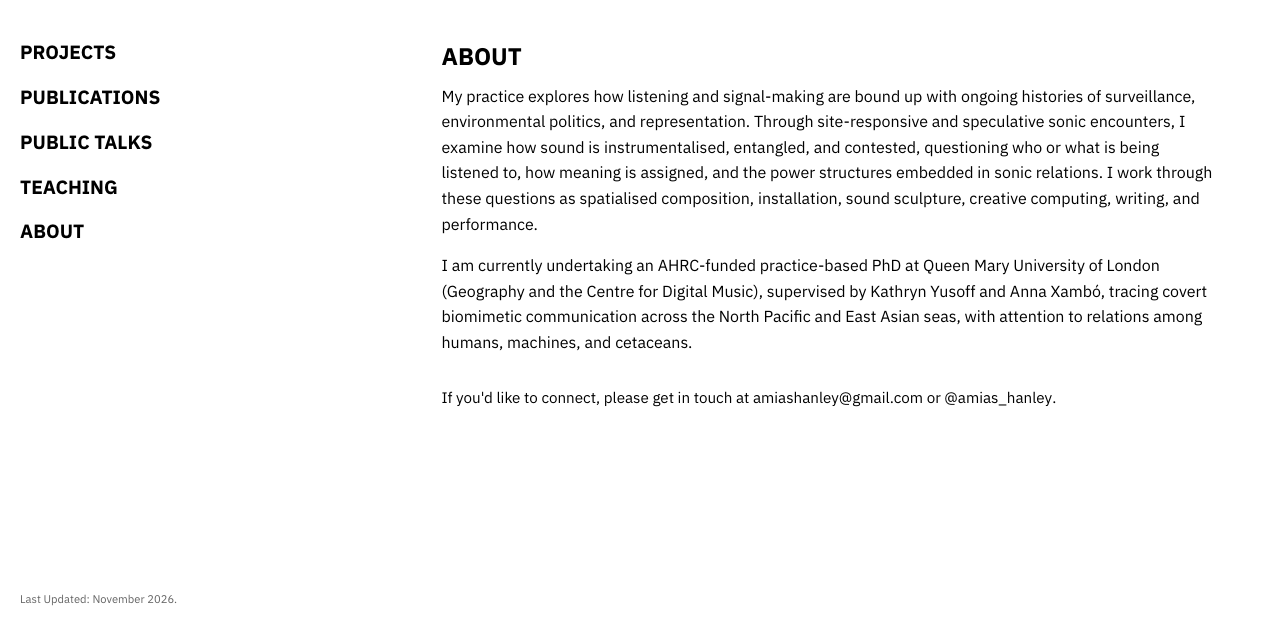
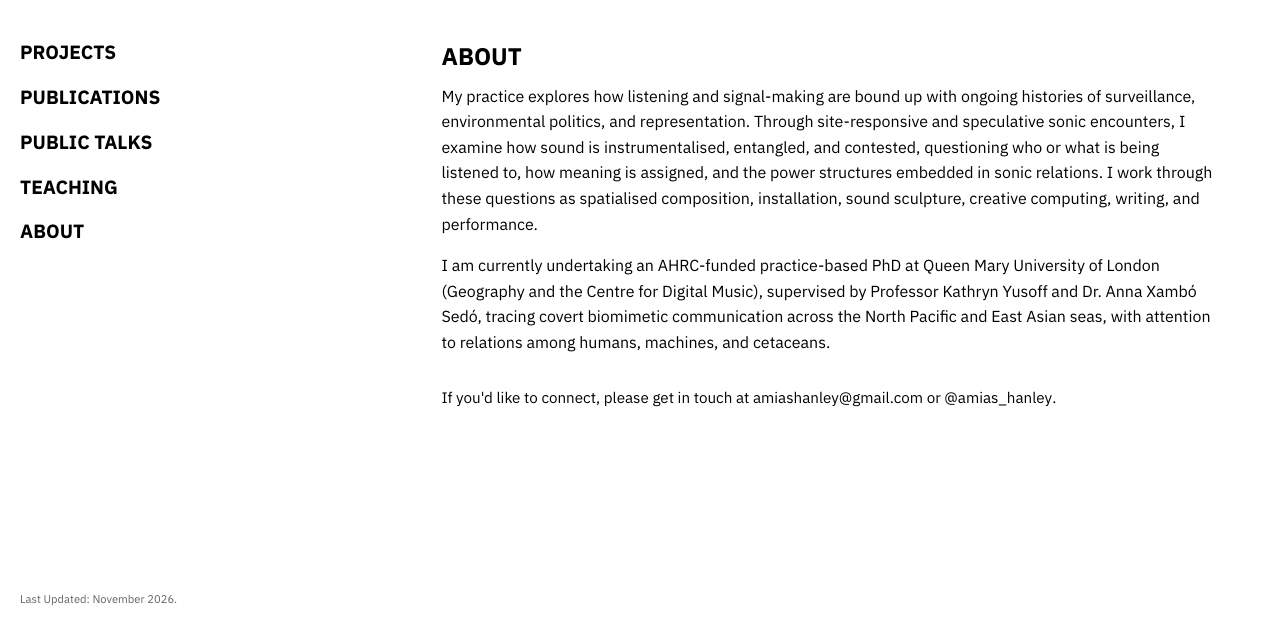
Before and after one commit to amiashanley/amiashanley-website, a plain HTML site: page about/about.html in a window 1280 px wide. Shown: the part 172-800 px from the top of the page. Drawn offline with Linux system fonts and the light colour scheme.

Commit message:
update creditentials

```diff
--- a/about/about.html
+++ b/about/about.html
@@ -67,8 +67,7 @@
                             composition, installation, sound sculpture, creative computing, writing, and performance.
                         </p>
                         <p>I am currently undertaking an AHRC-funded practice-based PhD at Queen Mary University of
-                            London (Geography and the Centre for Digital Music), supervised by Kathryn Yusoff and Anna
-                            Xambó, tracing covert biomimetic communication across the North Pacific and East Asian
+                            London (Geography and the Centre for Digital Music), supervised by Professor Kathryn Yusoff and Dr. Anna Xambó Sedó, tracing covert biomimetic communication across the North Pacific and East Asian
                             seas, with attention to relations among humans, machines, and cetaceans.</p>
                     </div>
 
```
